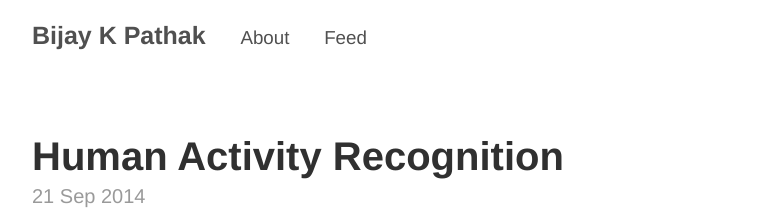
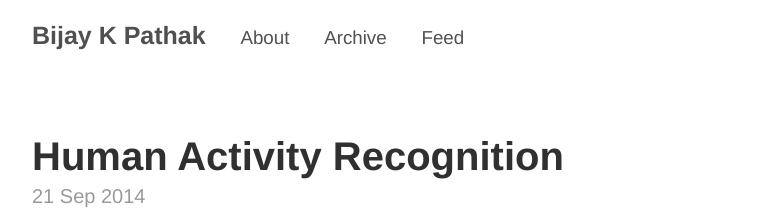
Before and after one commit to bkpathak/bkpathak.github.io, a Jekyll site: the page built from index.html, in a window 1280 px wide and 900 px high. Shown: the top 220 px of the window, without its empty margins (248-1029 px from the left). Built offline with Jekyll 4.4.1, drawn with Linux system fonts in a browser that asks for light colours; Markdown is read by kramdown in place of the engine named in the settings; the list of posts is cut into pages by our own code.

Commit message:
added apge for archive

```diff
--- a/_config.yml
+++ b/_config.yml
@@ -24,6 +24,7 @@ github:
 # Pages
 pages_list:
    About: '/about/'
+   Archive: '/archive'
    Feed: '/atom.xml'
 
 # Allow URL Redirects:
```
